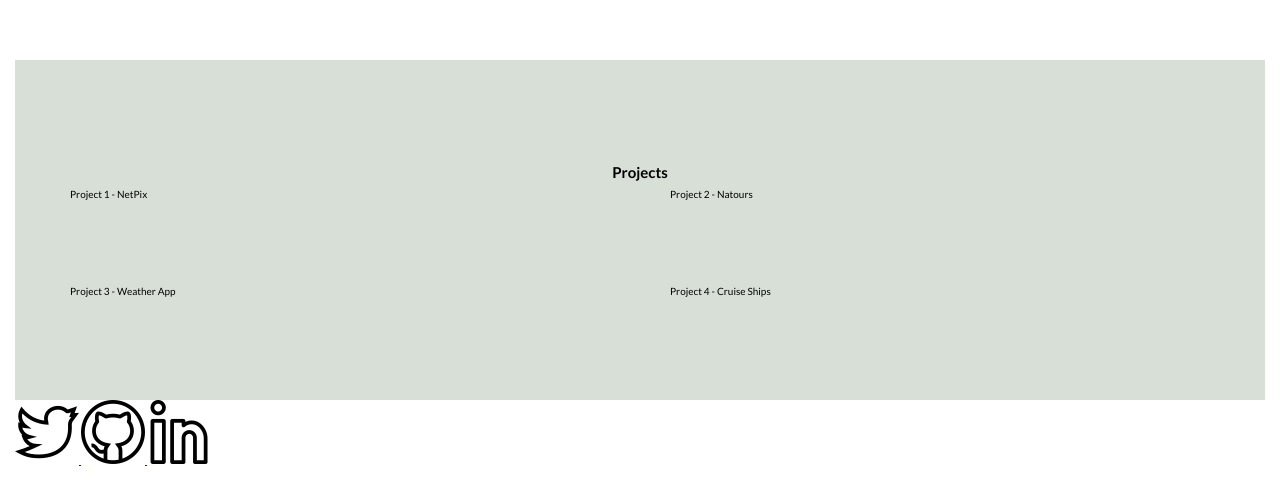
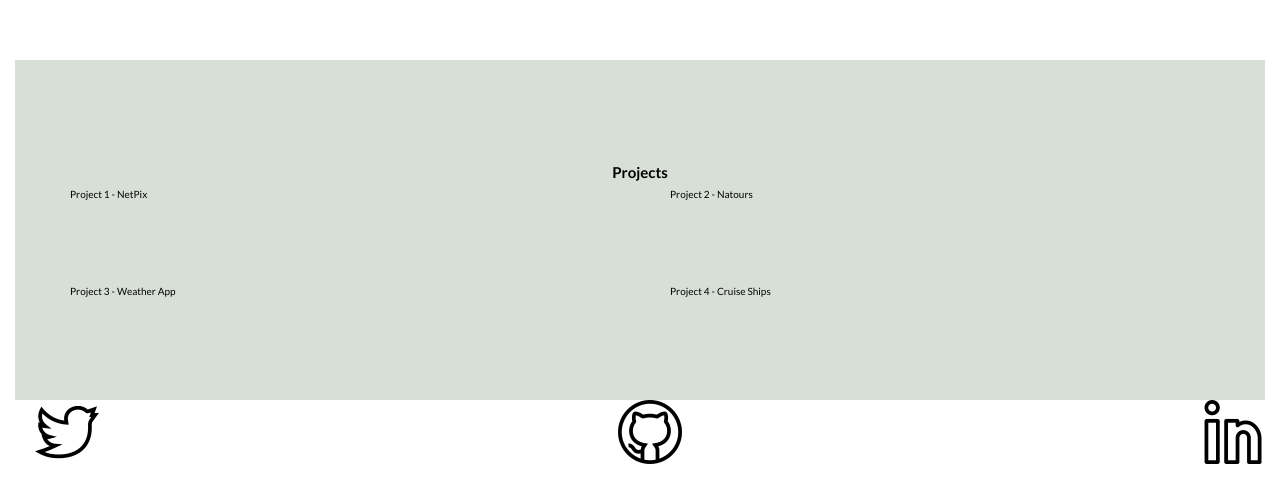
Before and after one commit to HollyRebekah/holly-fanthorpe, a website: page index.html in a window 1280 px wide. Shown: the part 755-1239 px from the top of the page. Drawn offline with Linux system fonts and the light colour scheme.

Commit message:
added icons to footer

```diff
--- a/index.html
+++ b/index.html
@@ -53,15 +53,16 @@
           </section>
 
           <footer class="footer">
-            <div class="social">
+            <div class="footer__social">
+
               <a href="https://twitter.com/holly_tm" target="_blank">
-                <img src="img/001-twitter.png" alt="Twitter Icon">
+                <img class="footer__social--icon" src="img/001-twitter.png" alt="Twitter Icon">
               </a>
               <a href="https://github.com/HollyRebekah" target="_blank">
-                <img src="img/002-github.png" alt="GitHub Icon">
+                <img class="footer__social--icon" src="img/002-github.png" alt="GitHub Icon">
               </a>
               <a href="https://www.linkedin.com/in/holly-fanthorpe/" target="_blank">
-                <img src="img/003-linkedin.png" alt="LinkedIn Icon">
+                <img class="footer__social--icon" src="img/003-linkedin.png" alt="LinkedIn Icon">
               </a>
 
             </div>
--- /dev/null
+++ b/sass/layout/_footer.scss
@@ -0,0 +1,13 @@
+.footer {
+
+    &__social{
+        display: flex;
+        flex-direction: row;
+        justify-content: space-between;
+
+        &--icon {
+            margin-left: 2rem;
+        }
+
+    }
+}
--- a/sass/main.scss
+++ b/sass/main.scss
@@ -7,6 +7,7 @@
 
 @import "components/bgvideo";
 
+@import "layout/footer";
 @import "layout/grid";
 @import "layout/header";
 @import "layout/projects";
```
Also changed, not shown: css/styles.css.
